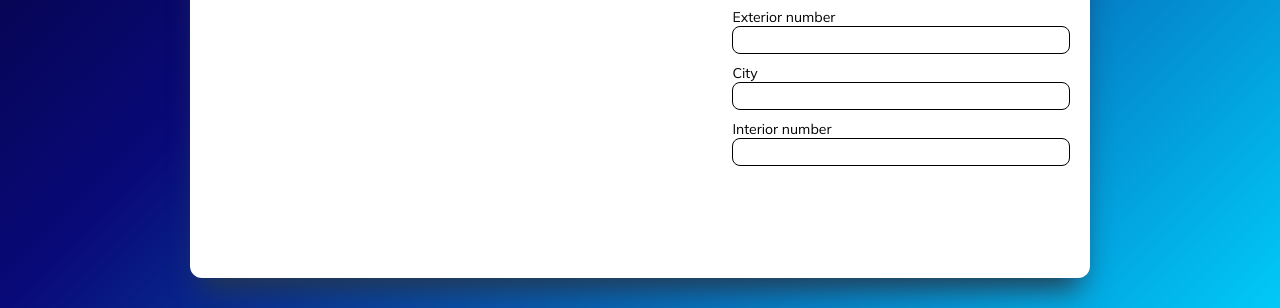
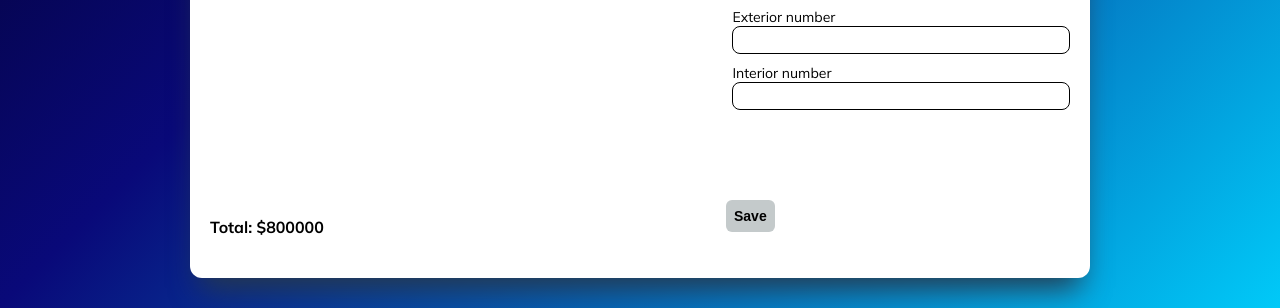
Before and after one commit to alanicio/react_ecommerce_frontend, a React (Vite) app: page / in a window 1280 px wide. Shown: the part 422-730 px from the top of the page. Built offline with nearby package versions, Linux system fonts and the light colour scheme; no server answers.

Commit message:
just need connection with post order

```diff
--- a/src/components/OrderForm/OrderForm.css
+++ b/src/components/OrderForm/OrderForm.css
@@ -6,6 +6,8 @@
   border-radius: 12px;
   box-shadow: rgb(38, 57, 77) 0px 20px 30px -10px;
   padding: 20px 20px;
+  display: flex;
+  flex-direction: column;
 }
 
 header {
@@ -14,3 +16,8 @@ header {
   border-bottom: 1px solid black;
   margin-bottom: 15px;
 }
+
+.last-row {
+  width: 100%;
+  margin-top: auto;
+}
--- a/src/components/OrderForm/OrderForm.jsx
+++ b/src/components/OrderForm/OrderForm.jsx
@@ -44,8 +44,21 @@ const OrderForm = () => {
     const items = [...choosedItems];
     setChoosedItems(items.filter(({ id }) => id !== item.id));
   };
+  const isValid = () => {
+    if (
+      country !== "" &&
+      city !== "" &&
+      neighborhood !== "" &&
+      street !== "" &&
+      exterior_number !== "" &&
+      choosedItems.length > 0
+    ) {
+      return true;
+    }
+    return false;
+  };
   return (
-    <div className="container">
+    <form className="container">
       <header>
         <h2>Orders Form</h2>
       </header>
@@ -121,18 +134,6 @@ const OrderForm = () => {
           </div>
           <div className="row pb-10">
             <div className="col-100">
-              <label htmlFor="country">City</label>
-              <input
-                type="text"
-                name="city"
-                id="city"
-                value={city}
-                onChange={orderChangeHandler}
-              />
-            </div>
-          </div>
-          <div className="row pb-10">
-            <div className="col-100">
               <label htmlFor="country">Interior number</label>
               <input
                 type="text"
@@ -145,7 +146,17 @@ const OrderForm = () => {
           </div>
         </div>
       </div>
-    </div>
+      <div className="row last-row">
+        <div className="col-60">
+          <h4>Total: $800000</h4>
+        </div>
+        <div className="col-40">
+          <button type="submit" className="primary" disabled={!isValid()}>
+            Save
+          </button>
+        </div>
+      </div>
+    </form>
   );
 };
 
--- a/src/components/SelectedItemsTable/SelectedItemsTable.jsx
+++ b/src/components/SelectedItemsTable/SelectedItemsTable.jsx
@@ -37,7 +37,9 @@ const SelectedItemsTable = ({ choosedItems, removeItem, setQuantity }) => {
               />
             </td>
             <td>
-              <button onClick={() => removeItem(item)}>Remove</button>
+              <button className="delete" onClick={() => removeItem(item)}>
+                Remove
+              </button>
             </td>
           </tr>
         ))}
--- a/src/index.css
+++ b/src/index.css
@@ -54,6 +54,18 @@ button.primary {
 button.primary:hover {
   background-color: rgba(0, 199, 239, 1);
 }
+button.primary:disabled {
+  background-color: rgb(196, 202, 203);
+}
+
+button.delete {
+  background-color: rgb(153, 46, 44);
+  color: white;
+}
+
+button.delete:hover {
+  background-color: rgb(201, 102, 102);
+}
 
 .row {
   display: flex;
```
